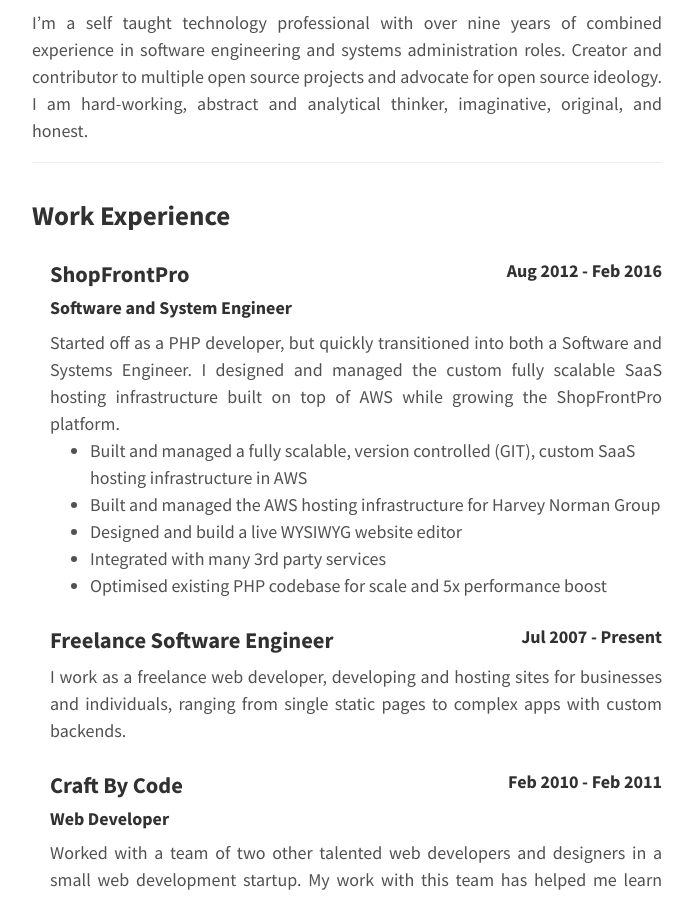
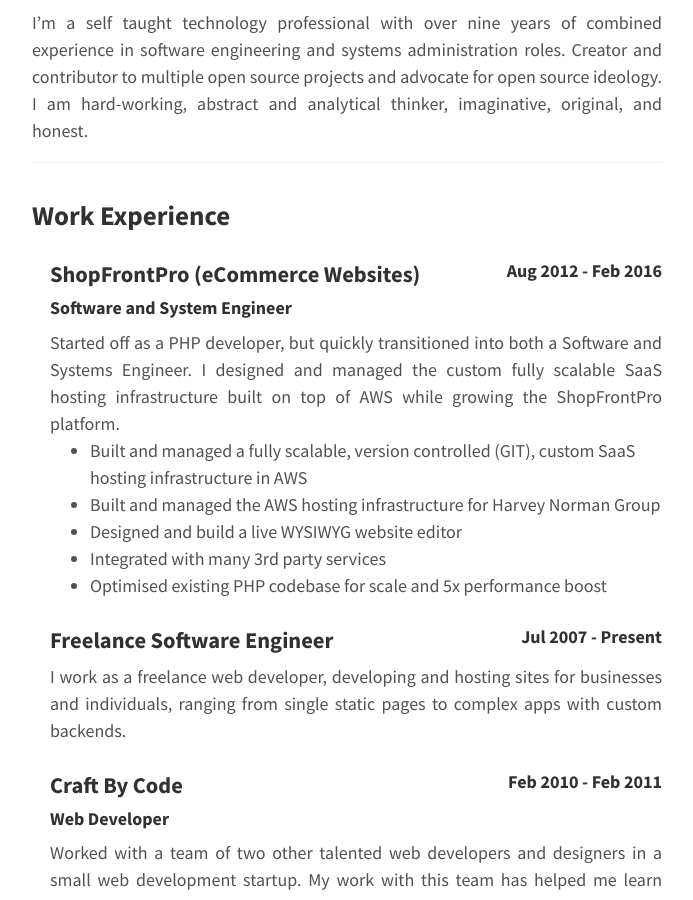
Before and after one commit to icodethings/icodethings.github.io, a Jekyll site: the page built from resume/index.html, in a window 1280 px wide and 900 px high, scrolled down 302 px. Shown: the whole window, without its empty margins (293-986 px from the left). Built offline with Jekyll 4.4.1, drawn with Linux system fonts in a browser that asks for light colours.

Commit message:
Adding in previous company name

```diff
--- a/_data/resume.json
+++ b/_data/resume.json
@@ -22,7 +22,7 @@
 	},
 	"work": [
 		{
-			"company": "ShopFrontPro",
+			"company": "ShopFrontPro (eCommerce Websites)",
 			"position": "Software and System Engineer",
 			"website": "http://shofrontpro.com",
 			"startDate": "2012-08-01",
```
